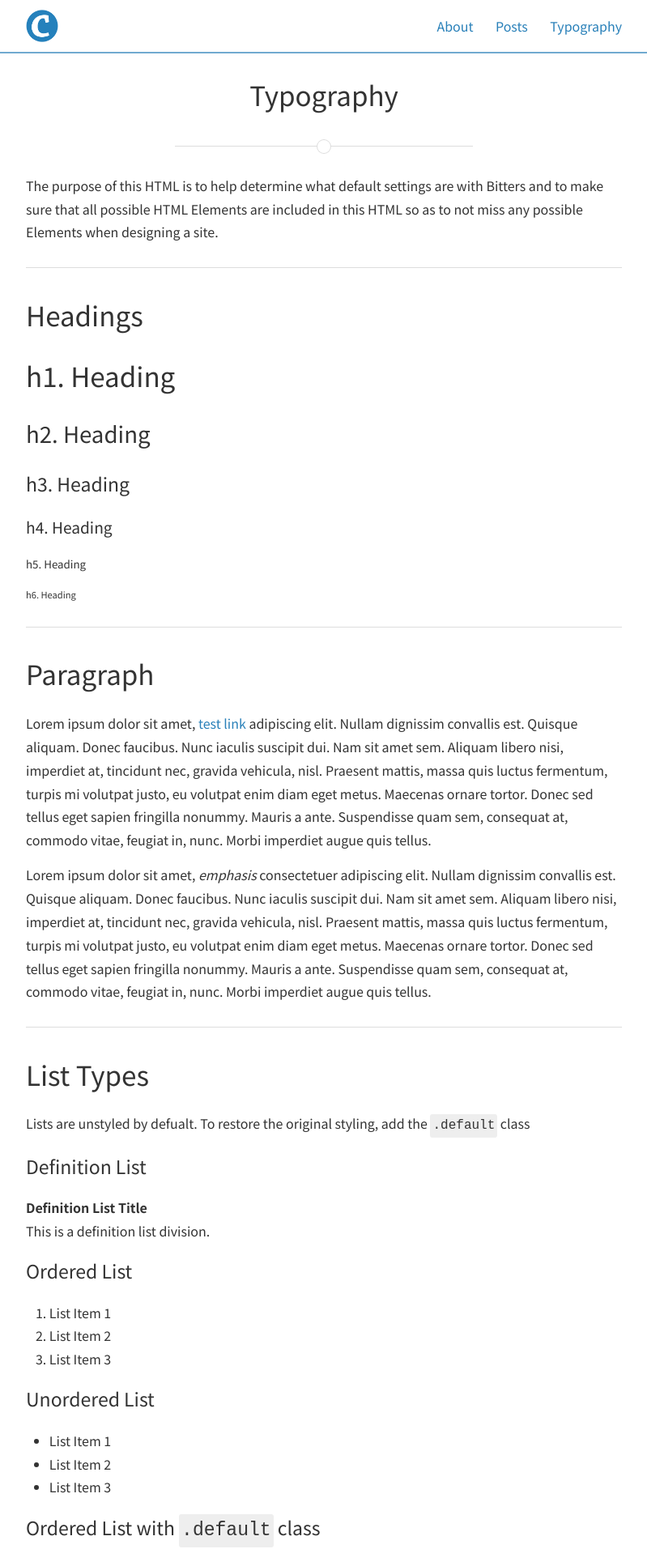
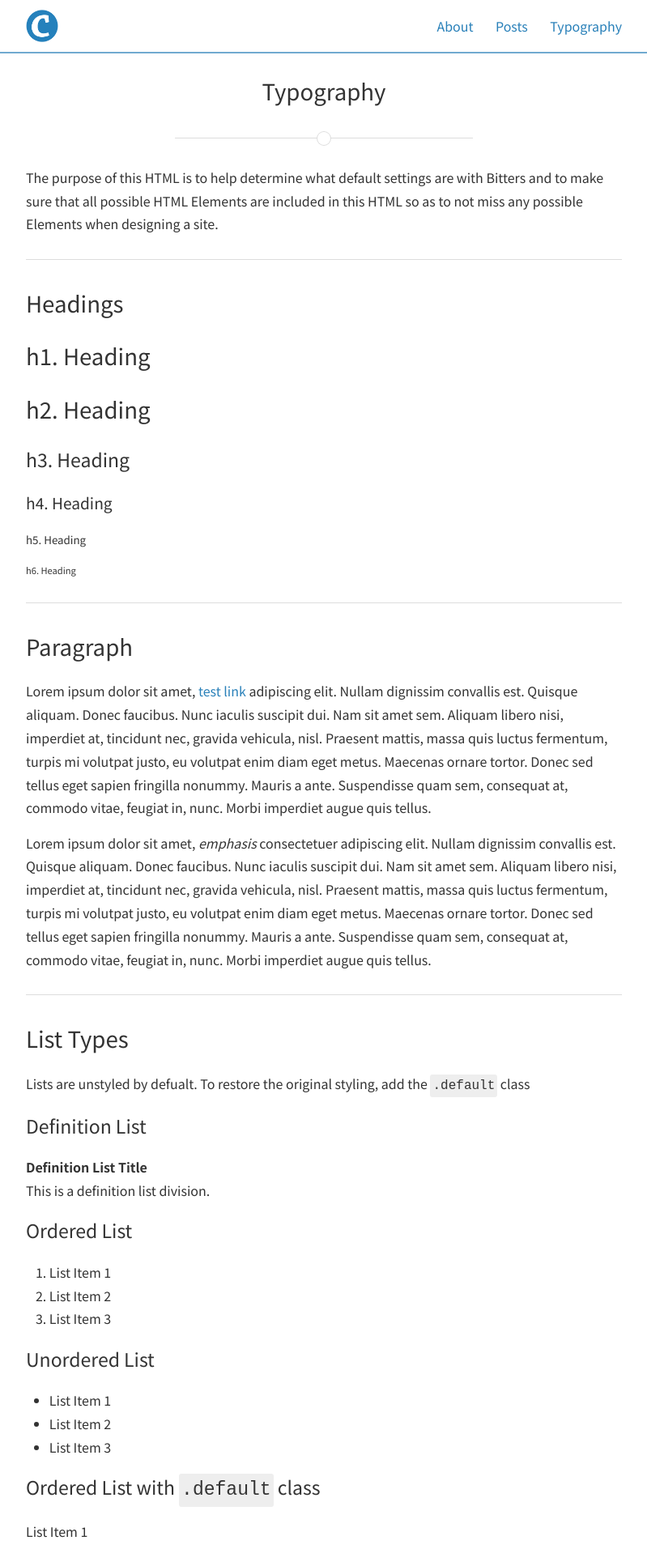
Before and after one commit to tanji3000/tanji3000.github.io, a Jekyll site: the page built from typography.html, in a window 1280 px wide. Shown: the top 1913 px of the page at 81% size, without its empty margins (240-1039 px from the left). Built offline with Jekyll 4.4.1, drawn with Linux system fonts in a browser that asks for light colours; nearby versions of some CDN libraries.

Commit message:
Update _typography.scss

```diff
--- a/_sass/base/_typography.scss
+++ b/_sass/base/_typography.scss
@@ -15,15 +15,14 @@ h4,
 h5,
 h6 {
   font-family: $heading-font-family;
-  //font-size: $base-font-size;
-  font-size: 1em;
+  font-size: $base-font-size;
   font-weight: 200;
   line-height: $heading-line-height;
   margin: 0 0 $base-font-size;
   margin: 0 0 rem($base-font-size);
 }
 h1 {
-	font-size: modular-scale(4);
+	font-size: modular-scale(3);
 }
 h2 {
 	font-size: modular-scale(3);
@@ -55,6 +54,7 @@ a {
   &:hover {
     color: darken($action-color, 10%);
     text-decoration: underline;
+    border-bottom-width: 1px;
   }
 
   &:active,
```
